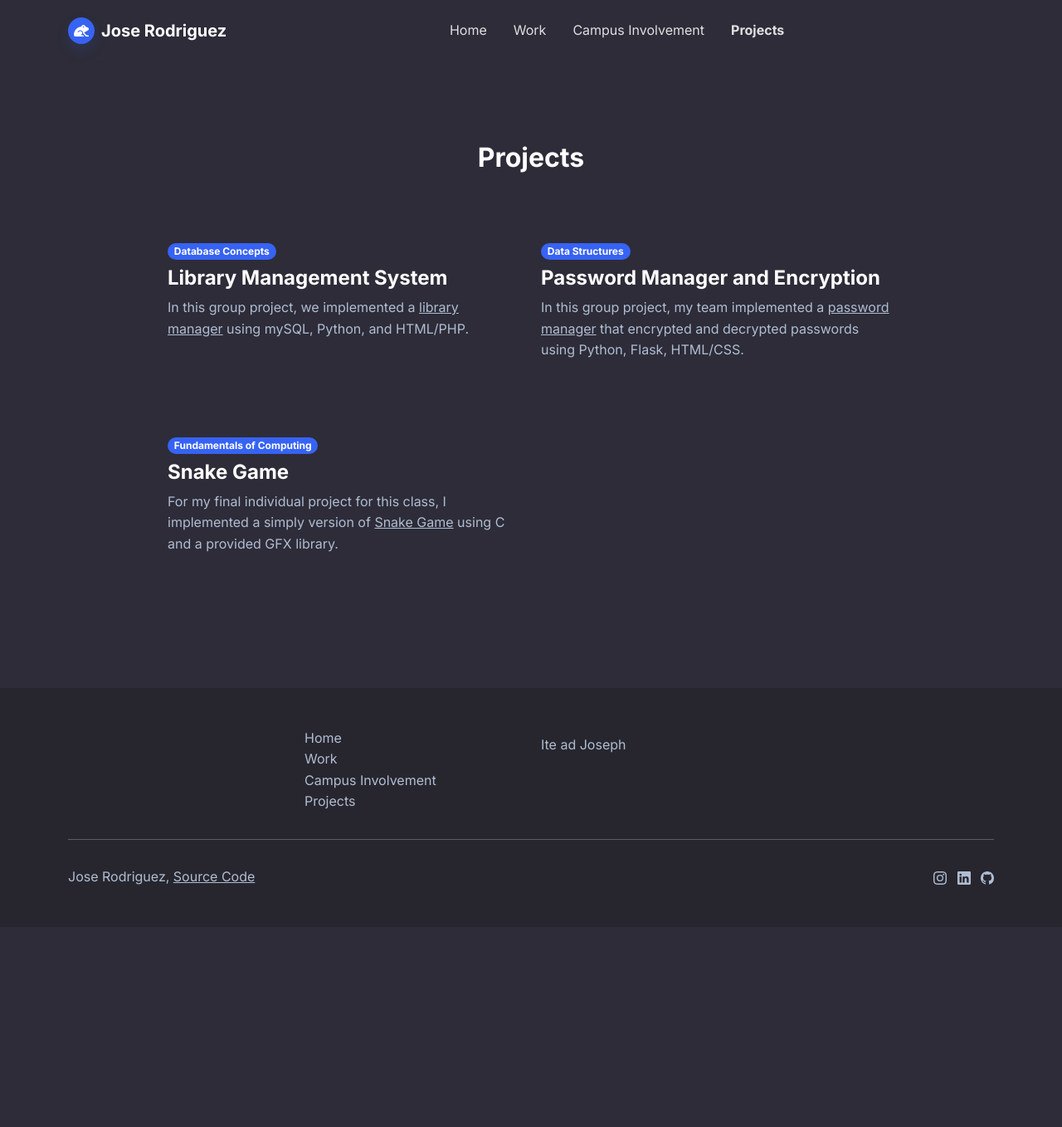
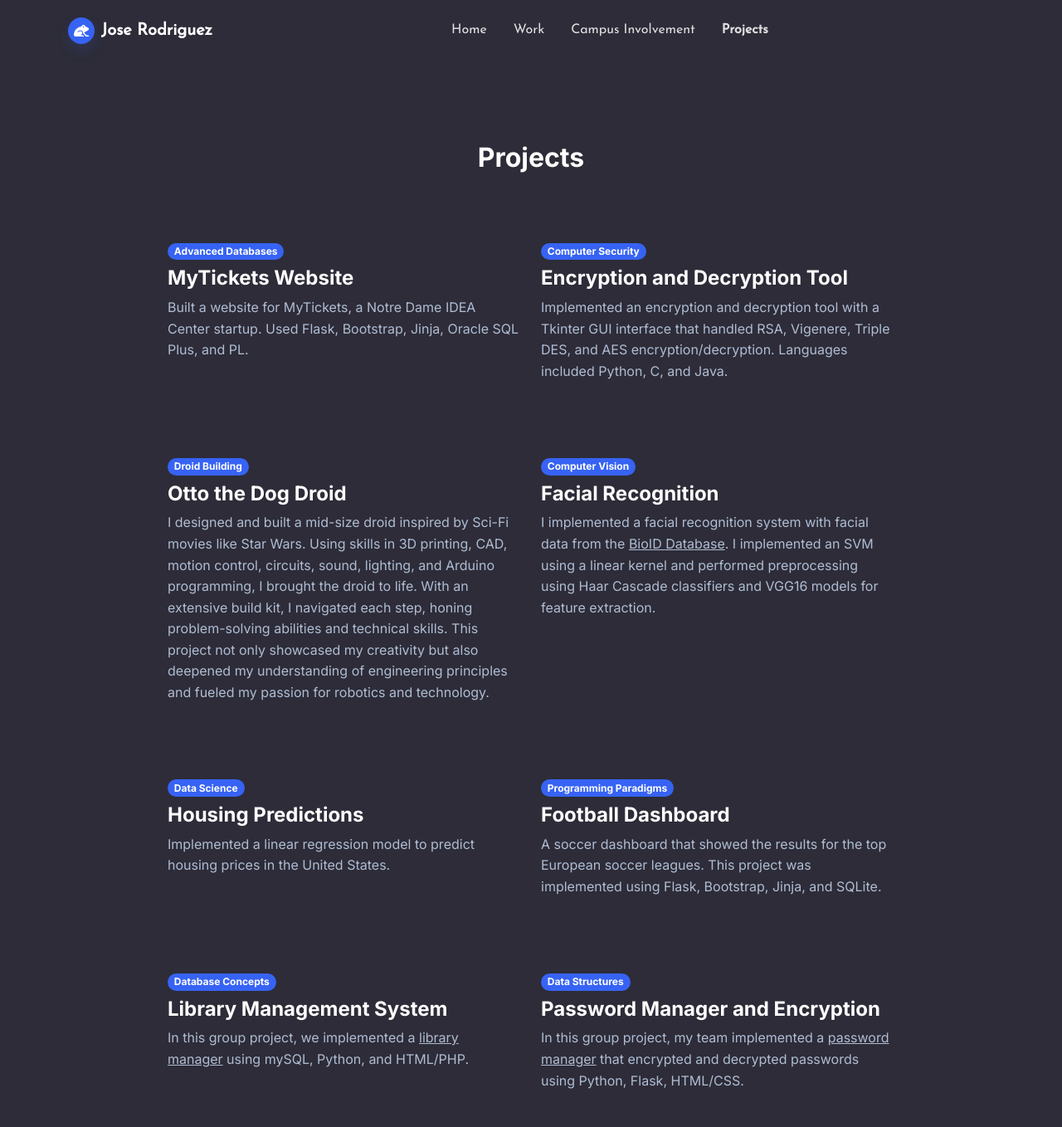
Before and after one commit to josebrodriguez/josebrodriguez.github.io, a plain HTML site: page projects.html in a window 1280 px wide. Shown: the top 1358 px of the page at 83% size. Before the commit the page ends 1117 px from the top, so only its background shows below. Drawn offline with Linux system fonts and the light colour scheme.

Commit message:
Update projects.html

```diff
--- a/projects.html
+++ b/projects.html
@@ -1,29 +1,31 @@
 <!DOCTYPE html>
-<html lang="en">
+<html data-bs-theme="light" lang="en">
 
 <head>
     <meta charset="utf-8">
     <meta name="viewport" content="width=device-width, initial-scale=1.0, shrink-to-fit=no">
     <title>My Projects</title>
-    <link rel="icon" type="image/png" sizes="1080x1080" href="/assets/img/logos/beauty-in-brokenness.png">
-    <link rel="icon" type="image/png" sizes="1080x1080" href="/assets/img/logos/beauty-in-brokenness.png">
-    <link rel="icon" type="image/png" sizes="1080x1080" href="/assets/img/logos/beauty-in-brokenness.png">
-    <link rel="icon" type="image/png" sizes="1080x1080" href="/assets/img/logos/beauty-in-brokenness.png">
-    <link rel="icon" type="image/png" sizes="1080x1080" href="/assets/img/logos/beauty-in-brokenness.png">
-    <link rel="stylesheet" href="/assets/bootstrap/css/bootstrap.min.css">
+    <link rel="icon" type="image/png" sizes="1080x1080" href="assets/img/logos/beauty-in-brokenness.png">
+    <link rel="icon" type="image/png" sizes="1080x1080" href="assets/img/logos/beauty-in-brokenness.png">
+    <link rel="icon" type="image/png" sizes="1080x1080" href="assets/img/logos/beauty-in-brokenness.png">
+    <link rel="icon" type="image/png" sizes="1080x1080" href="assets/img/logos/beauty-in-brokenness.png">
+    <link rel="icon" type="image/png" sizes="1080x1080" href="assets/img/logos/beauty-in-brokenness.png">
+    <link rel="stylesheet" href="assets/bootstrap/css/bootstrap.min.css">
     <link rel="stylesheet" href="https://fonts.googleapis.com/css?family=Inter:300italic,400italic,600italic,700italic,800italic,400,300,600,700,800&amp;display=swap">
-    <link rel="stylesheet" href="/assets/fonts/fontawesome-all.min.css">
+    <link rel="stylesheet" href="https://fonts.googleapis.com/css?family=Josefin+Sans&amp;display=swap">
+    <link rel="stylesheet" href="https://fonts.googleapis.com/css?family=Libre+Baskerville&amp;display=swap">
+    <link rel="stylesheet" href="assets/fonts/fontawesome-all.min.css">
 </head>
 
 <body>
-    <nav class="navbar navbar-dark navbar-expand-md sticky-top py-3" id="mainNav">
-        <div class="container"><a class="navbar-brand d-flex align-items-center" href="/index.html"><span class="bs-icon-sm bs-icon-circle bs-icon-primary shadow d-flex justify-content-center align-items-center me-2 bs-icon"><i class="fas fa-frog"></i></span><span>Jose Rodriguez</span></a><button data-bs-toggle="collapse" class="navbar-toggler" data-bs-target="#navcol-1"><span class="visually-hidden">Toggle navigation</span><span class="navbar-toggler-icon"></span></button>
+    <nav class="navbar navbar-expand-md sticky-top py-3 navbar-dark" id="mainNav">
+        <div class="container"><a class="navbar-brand d-flex align-items-center" href="/index.html"><span class="bs-icon-sm bs-icon-circle bs-icon-primary shadow d-flex justify-content-center align-items-center me-2 bs-icon"><i class="fas fa-frog"></i></span><span style="font-family: 'Josefin Sans', sans-serif;font-weight: bold;">Jose Rodriguez</span></a><button data-bs-toggle="collapse" class="navbar-toggler" data-bs-target="#navcol-1"><span class="visually-hidden">Toggle navigation</span><span class="navbar-toggler-icon"></span></button>
             <div class="collapse navbar-collapse" id="navcol-1">
                 <ul class="navbar-nav mx-auto">
-                    <li class="nav-item"><a class="nav-link" href="/index.html">Home</a></li>
-                    <li class="nav-item"><a class="nav-link" href="/work.html">Work</a></li>
-                    <li class="nav-item"><a class="nav-link" href="/clubs.html">Campus Involvement</a></li>
-                    <li class="nav-item"><a class="nav-link active" href="/projects.html">Projects</a></li>
+                    <li class="nav-item"><a class="nav-link" href="index.html" style="font-family: 'Josefin Sans', sans-serif;">Home</a></li>
+                    <li class="nav-item"><a class="nav-link" href="work.html" style="font-family: 'Josefin Sans', sans-serif;">Work</a></li>
+                    <li class="nav-item"><a class="nav-link" href="clubs.html" style="font-family: 'Josefin Sans', sans-serif;">Campus Involvement</a></li>
+                    <li class="nav-item"><a class="nav-link active" href="projects.html" style="font-family: 'Josefin Sans', sans-serif;">Projects</a></li>
                     <li class="nav-item"></li>
                 </ul>
             </div>
@@ -37,6 +39,54 @@
                 </div>
             </div>
             <div class="row row-cols-1 row-cols-md-2 mx-auto" style="max-width: 900px;">
+                <div class="col mb-4">
+                    <div><a href="#"></a>
+                        <div class="py-4"><span class="badge bg-primary mb-2">Advanced Databases</span>
+                            <h4 class="fw-bold">MyTickets Website</h4>
+                            <p class="text-muted">Built a website for MyTickets, a Notre Dame IDEA Center startup. Used Flask, Bootstrap, Jinja, Oracle SQL Plus, and PL.</p>
+                        </div>
+                    </div>
+                </div>
+                <div class="col mb-4">
+                    <div><a href="#"></a>
+                        <div class="py-4"><span class="badge bg-primary mb-2">Computer Security</span>
+                            <h4 class="fw-bold">Encryption and Decryption Tool</h4>
+                            <p class="text-muted">Implemented an encryption and decryption tool with a Tkinter GUI interface that handled RSA, Vigenere, Triple DES, and AES encryption/decryption. Languages included Python, C, and Java.</p>
+                        </div>
+                    </div>
+                </div>
+                <div class="col mb-4">
+                    <div><a href="#"></a>
+                        <div class="py-4"><span class="badge bg-primary mb-2">Droid Building</span>
+                            <h4 class="fw-bold">Otto the Dog Droid</h4>
+                            <p class="text-muted">I designed and built a mid-size droid inspired by Sci-Fi movies like Star Wars. Using skills in 3D printing, CAD, motion control, circuits, sound, lighting, and Arduino programming, I brought the droid to life. With an extensive build kit, I navigated each step, honing <br>problem-solving abilities and technical skills. This project not only showcased my creativity but also deepened my understanding of engineering principles and fueled my passion for robotics and technology.</p>
+                        </div>
+                    </div>
+                </div>
+                <div class="col mb-4">
+                    <div><a href="#"></a>
+                        <div class="py-4"><span class="badge bg-primary mb-2">Computer Vision</span>
+                            <h4 class="fw-bold">Facial Recognition</h4>
+                            <p class="text-muted">I implemented a facial recognition system with facial data from the&nbsp;<a href="https://www.bioid.com/face-database/">BioID Database</a>. I implemented an SVM using a linear kernel and performed preprocessing using&nbsp;Haar Cascade classifiers and VGG16 models for feature extraction.</p>
+                        </div>
+                    </div>
+                </div>
+                <div class="col mb-4">
+                    <div><a href="#"></a>
+                        <div class="py-4"><span class="badge bg-primary mb-2">Data Science</span>
+                            <h4 class="fw-bold">Housing Predictions</h4>
+                            <p class="text-muted">Implemented a linear regression model to predict housing prices in the United States.</p>
+                        </div>
+                    </div>
+                </div>
+                <div class="col mb-4">
+                    <div><a href="#"></a>
+                        <div class="py-4"><span class="badge bg-primary mb-2">Programming Paradigms</span>
+                            <h4 class="fw-bold">Football Dashboard</h4>
+                            <p class="text-muted">A soccer dashboard that showed the results for the top European soccer leagues. This project was implemented using Flask, Bootstrap, Jinja, and SQLite.</p>
+                        </div>
+                    </div>
+                </div>
                 <div class="col mb-4">
                     <div><a href="#"></a>
                         <div class="py-4"><span class="badge bg-primary mb-2">Database Concepts</span>
@@ -69,15 +119,15 @@
             <div class="row justify-content-center">
                 <div class="col-sm-4 col-md-3 text-center text-lg-start d-flex flex-column">
                     <ul class="list-unstyled">
-                        <li><a href="/index.html">Home</a></li>
-                        <li><a href="/work.html">Work</a></li>
-                        <li><a href="/clubs.html">Campus Involvement</a></li>
-                        <li><a href="/projects.html">Projects</a></li>
+                        <li style="font-family: 'Josefin Sans', sans-serif;"><a href="index.html">Home</a></li>
+                        <li style="font-family: 'Josefin Sans', sans-serif;"><a href="work.html">Work</a></li>
+                        <li style="font-family: 'Josefin Sans', sans-serif;"><a href="clubs.html">Campus Involvement</a></li>
+                        <li style="font-family: 'Josefin Sans', sans-serif;"><a href="projects.html">Projects</a></li>
                     </ul>
                 </div>
                 <div class="col-lg-3 text-center text-lg-start d-flex flex-column align-items-center order-first align-items-lg-start order-lg-last">
                     <div class="fw-bold d-flex align-items-center mb-2"></div>
-                    <p class="text-muted">Ite ad Joseph</p>
+                    <p class="text-muted" style="font-family: 'Josefin Sans', sans-serif;">Ite ad Joseph</p>
                 </div>
             </div>
             <hr>
@@ -97,8 +147,8 @@
             </div>
         </div>
     </footer>
-    <script src="/assets/bootstrap/js/bootstrap.min.js"></script>
-    <script src="/assets/js/bold-and-dark.js"></script>
+    <script src="assets/bootstrap/js/bootstrap.min.js"></script>
+    <script src="assets/js/bold-and-dark.js"></script>
 </body>
 
 </html>
```
